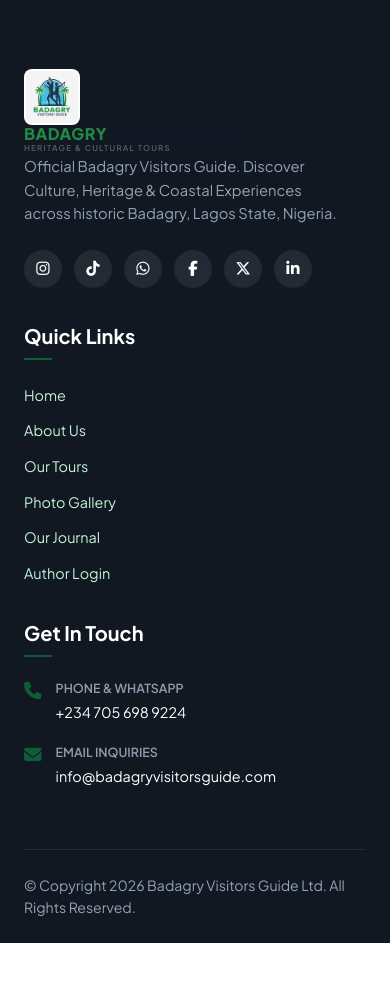
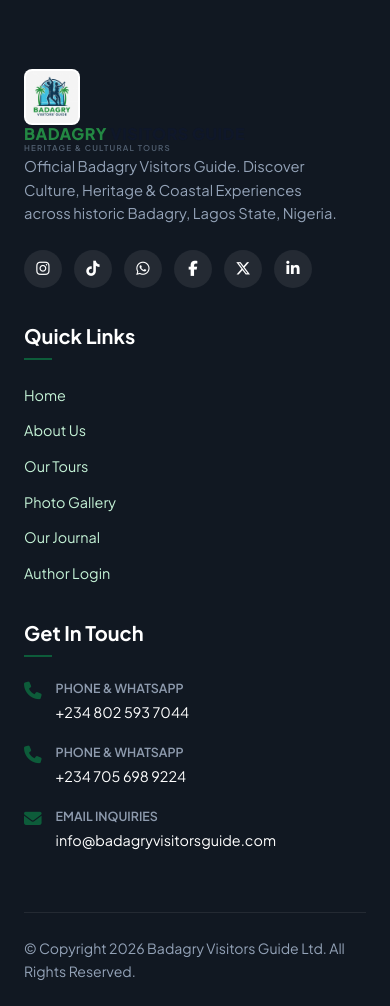
Before and after one commit to Realdbeat/BADAGRY-VISITORS-GUIDE, a PHP site: page /blog/what-it-feels-like-to-stand-at-point-of-no-return in a window 390 px wide. Shown: the part 4793-5799 px from the top of the page. Before the commit the page ends 5736 px from the top, so only its background shows below. Run offline with PHP 8.4, Linux system fonts and the light colour scheme; data comes from the database, SQL or seed files in the repository; some web fonts are replaced.

Commit message:
feat: add new contact phone and WhatsApp number across pages

```diff
--- a/post.php
+++ b/post.php
@@ -435,6 +435,13 @@ $imageUrl = "https://badagryvisitorsguide.com.ng/" . ($post['featured_image'] ??
               <i class="fa-solid fa-phone"></i>
               <div>
                 <span class="item-label">Phone &amp; WhatsApp</span>
+                <a href="http://wa.me/+2348025937044?text=from+google+map+or+site" target="_blank" rel="noopener">+234 802 593 7044</a>
+              </div>
+            </div>
+            <div class="contact-item">
+              <i class="fa-solid fa-phone"></i>
+              <div>
+                <span class="item-label">Phone &amp; WhatsApp</span>
                 <a href="http://wa.me/+2347056989224?text=from+google+map+or+site" target="_blank" rel="noopener">+234 705 698 9224</a>
               </div>
             </div>
```
Also changed, not shown: blog.php (+7 -0 lines), index.php (+8 -0 lines).
